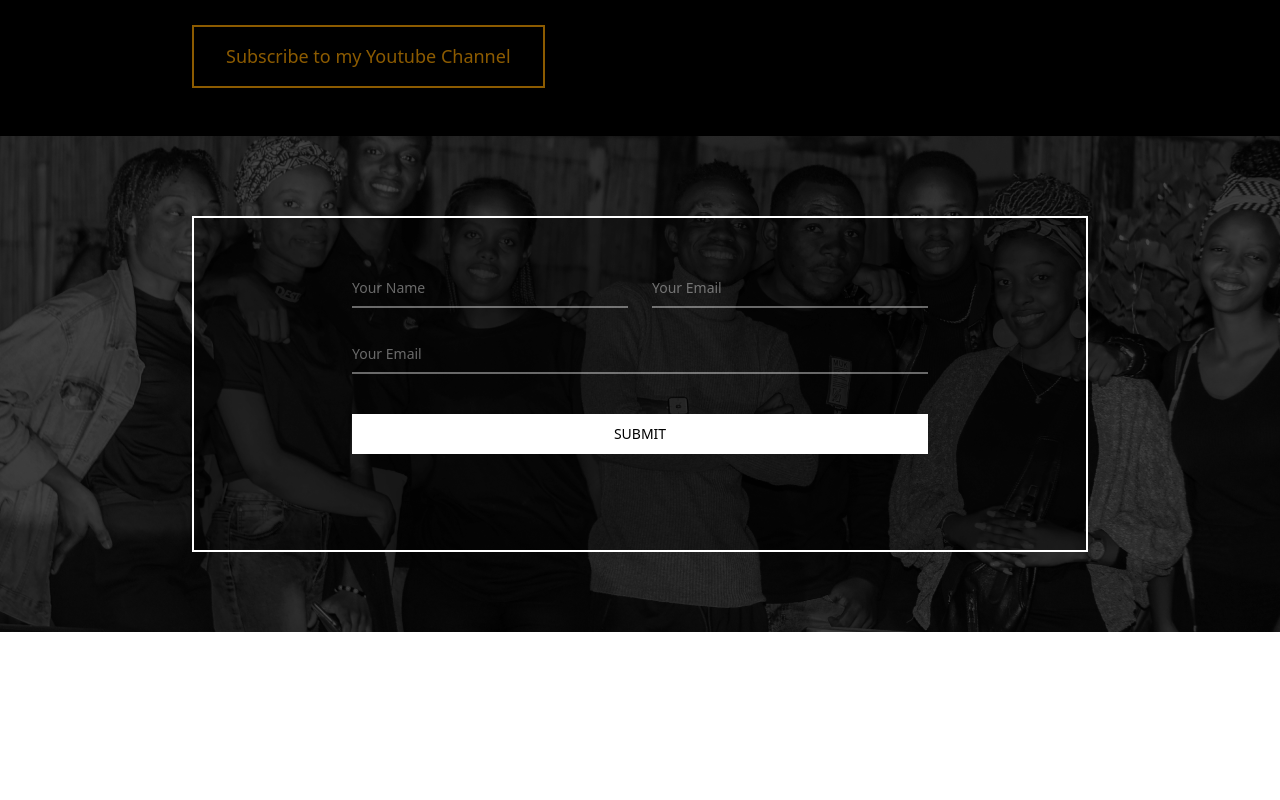
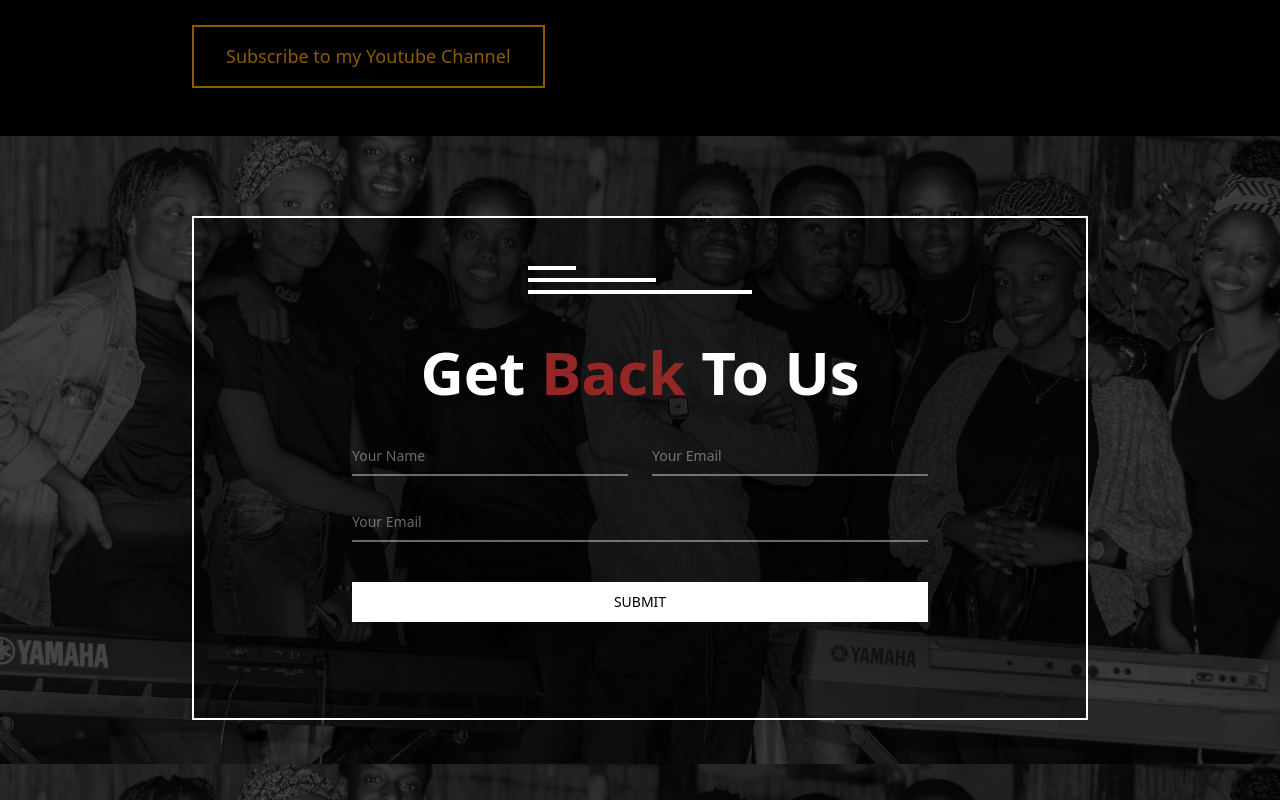
Before and after one commit to NiyonkuruEsther/moi2, a React (Vite) app: page /home in a window 1280 px wide. Shown: the part 3601-4401 px from the top of the page. Before the commit the page ends 4233 px from the top, so only its background shows below. Built offline with nearby package versions, Linux system fonts and the light colour scheme.

Commit message:
added all the footer

```diff
--- a/src/layout/footer/Footer.jsx
+++ b/src/layout/footer/Footer.jsx
@@ -7,6 +7,16 @@ const Footer = () => {
   return (
     <div style={backgroundImageStyle} className="py-20 ">
       <div className="max-w-4xl mx-auto bg-black bg-opacity-40 border-2 border-white px-12 pt-12 pb-24">
+        <div className="flex flex-col gap-12 pb-8">
+          <div className="flex flex-col gap-2 self-center">
+            <p className="bg-white h-1 w-12"></p>
+            <p className="bg-white h-1 w-32"></p>
+            <p className="bg-white h-1 w-56"></p>
+          </div>
+          <p className="text-white text-6xl font-bold text-center">
+            Get <span className="text-darkBrown">Back</span> To Us
+          </p>
+        </div>
         <form className="max-w-xl mx-auto flex flex-col">
           <div className="grid md:grid-cols-2 md:gap-6">
             <div className="relative z-0 w-full mb-6 group">
```
